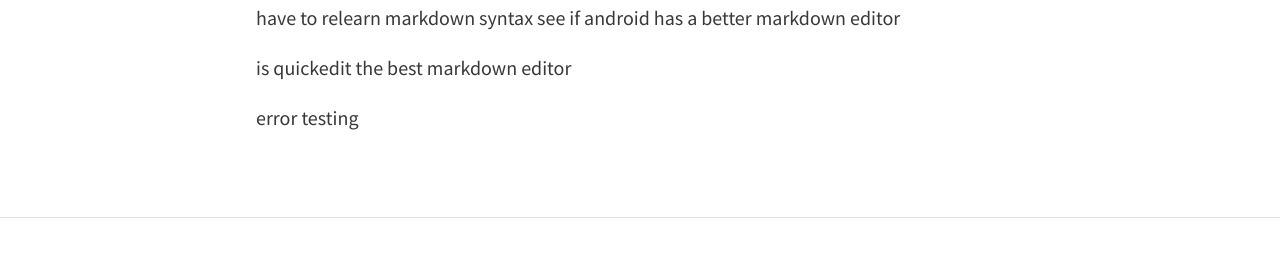
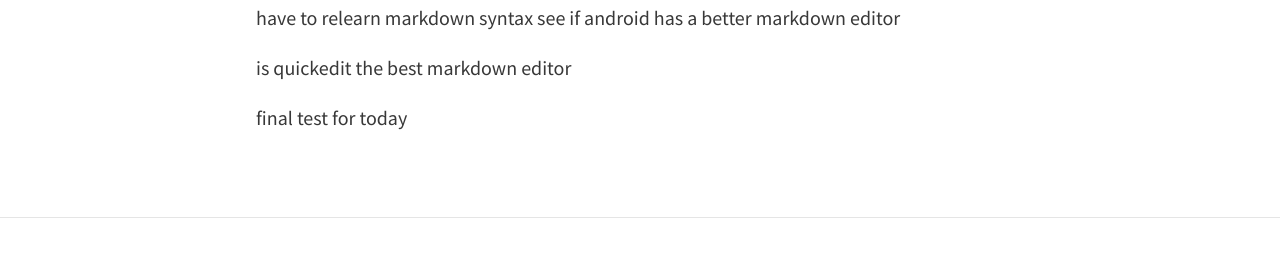
Before and after one commit to knaik/knaik.github.io, a Jekyll site: the page built from _posts/2020-06-13-Setup.markdown, in a window 1280 px wide. Shown: the part 357-614 px from the top of the page. Built offline with Jekyll 4.4.1, drawn with Linux system fonts in a browser that asks for light colours; nearby versions of some CDN libraries.

```diff
--- a/_posts/2020-06-13-Setup.markdown
+++ b/_posts/2020-06-13-Setup.markdown
@@ -13,4 +13,4 @@ see if android has a better markdown editor
 
 is quickedit the best markdown editor
 
-error testing
+final test for today
```
